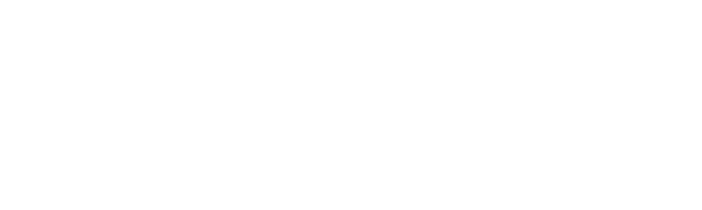
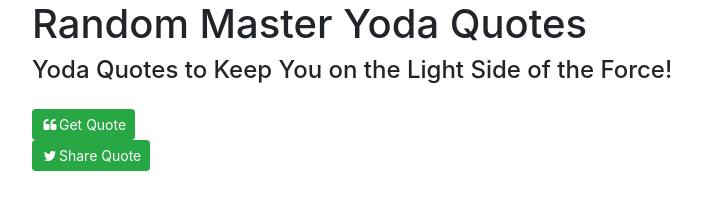
Before and after one commit to maccode421/Quote-Generator, a plain HTML site: page index.html in a window 1280 px wide. Shown: the whole page, without its empty margins (53-755 px from the left). Drawn offline with nearby package versions, Linux system fonts and the light colour scheme.

Commit message:
Add markup and button

```diff
--- a/index.html
+++ b/index.html
@@ -4,9 +4,37 @@
     <meta charset="UTF-8">
     <meta name="viewport" content="width=device-width, initial-scale=1.0">
     <meta http-equiv="X-UA-Compatible" content="ie=edge">
+
+    <!-- CSS -->
+    <link rel="stylesheet" href="style.css" type="text/css" />
+    <link rel="stylesheet" href="https://maxcdn.bootstrapcdn.com/bootstrap/4.0.0-beta.2/css/bootstrap.min.css" integrity="sha384-PsH8R72JQ3SOdhVi3uxftmaW6Vc51MKb0q5P2rRUpPvrszuE4W1povHYgTpBfshb" crossorigin="anonymous">
+    <link href="https://maxcdn.bootstrapcdn.com/font-awesome/4.7.0/css/font-awesome.min.css" rel="stylesheet" integrity="sha384-wvfXpqpZZVQGK6TAh5PVlGOfQNHSoD2xbE+QkPxCAFlNEevoEH3Sl0sibVcOQVnN" crossorigin="anonymous">
+
     <title>Random Quote Generator</title>
 </head>
 <body>
+    <div class="container">
+        <div class="row">
+            <div class="col-md-12">
+                <h1>Random Master Yoda Quotes</h1>
+                <h4>Yoda Quotes to Keep You on the Light Side of the Force!</h4>
+            </div>
+        </div>
+        <div class="row">
+            <div class="col-md-6">
+                <div id="quote-box">
+                    <p id="quote"></p>
+                    <p id="author"></p>
+                </div>
+                <ul class="list-inline">
+                    <li><a href="#" class="btn btn-success btn-sm get-quote"><i class="fa fa-quote-left fa-fw"></i>Get Quote</a></li>
+                    <li><a href="#" class="btn btn-success btn-sm share-quote"><i class="fa fa-twitter fa-fw"></i>Share Quote</a></li>
+                </ul>
+            </div>
+        </div>
+    </div>
 
+
+    <script src="script.js"></script>
 </body>
 </html>
```
